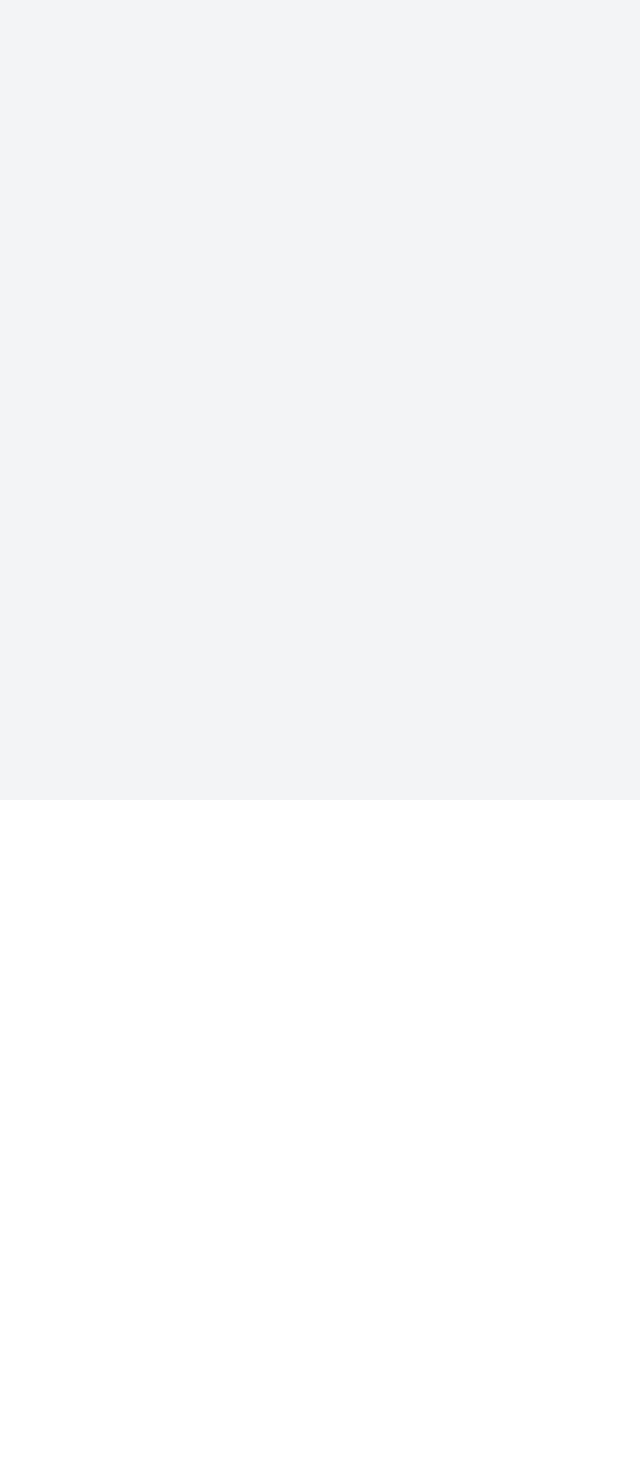
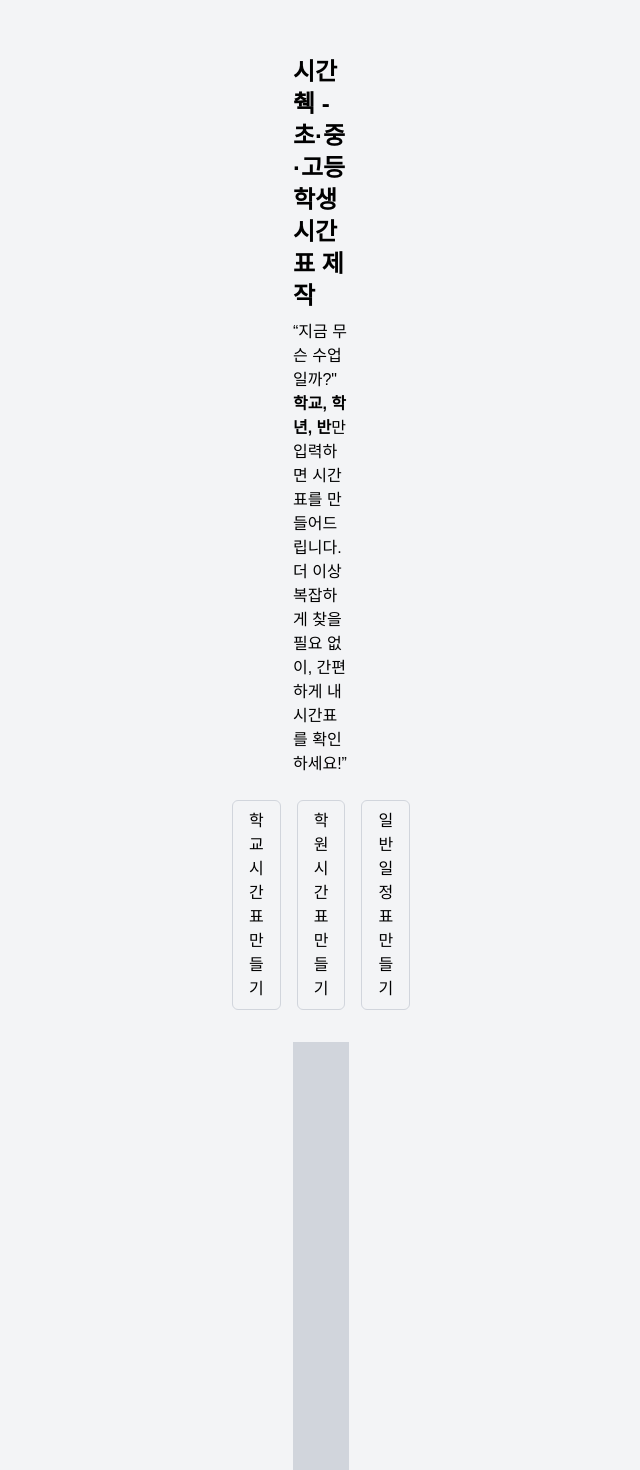
Before and after one commit to airport-pus/Timely-Client, a Next.js app: page / in a window 1280 px wide. Shown: the top 1470 px of the page, without its empty margins (319-959 px from the left). Before the commit the page ends 800 px from the top, so only its background shows below. Built offline with nearby package versions, Linux system fonts and the light colour scheme.

Commit message:
feat :: 마진 설정 및 메인 간단히 잡음

```diff
--- a/app/page.tsx
+++ b/app/page.tsx
@@ -1,4 +1,4 @@
-'use client'
+'use client';
 
 export default function Home() {
   return (
@@ -9,7 +9,31 @@ export default function Home() {
         fontFamily: 'Pretendard, sans-serif'
       }}
     >
-      <div className="grid grid-cols-1 gap-0 mx-auto items-center justify-items-center p-8 pb-20">
+      <div className="grid grid-cols-1 gap-0 mx-[580px] items-center justify-items-center p-8 pb-20 text-black">
+
+        <div className="w-full">
+          <h1 className="text-2xl font-bold mt-6 mb-2 text-left">
+            시간췍 - 초·중·고등학생 시간표 제작
+          </h1>
+          <p className="text-left">
+            “지금 무슨 수업일까?" <strong>학교, 학년, 반</strong>만 입력하면 시간표를 만들어드립니다.<br />
+            더 이상 복잡하게 찾을 필요 없이, 간편하게 내 시간표를 확인하세요!”
+          </p>
+        </div>
+
+        <div className="flex space-x-4 mt-6">
+          <button className="border border-gray-300 px-4 py-2 rounded-md hover:bg-gray-100">
+            학교 시간표 만들기
+          </button>
+          <button className="border border-gray-300 px-4 py-2 rounded-md hover:bg-gray-100">
+            학원 시간표 만들기
+          </button>
+          <button className="border border-gray-300 px-4 py-2 rounded-md hover:bg-gray-100">
+            일반 일정표 만들기
+          </button>
+        </div>
+
+        <div className="w-full h-[500px] bg-gray-300 mt-8" />
       </div>
     </div>
   );
```
Also changed, not shown: app/footer/page.tsx (added).
